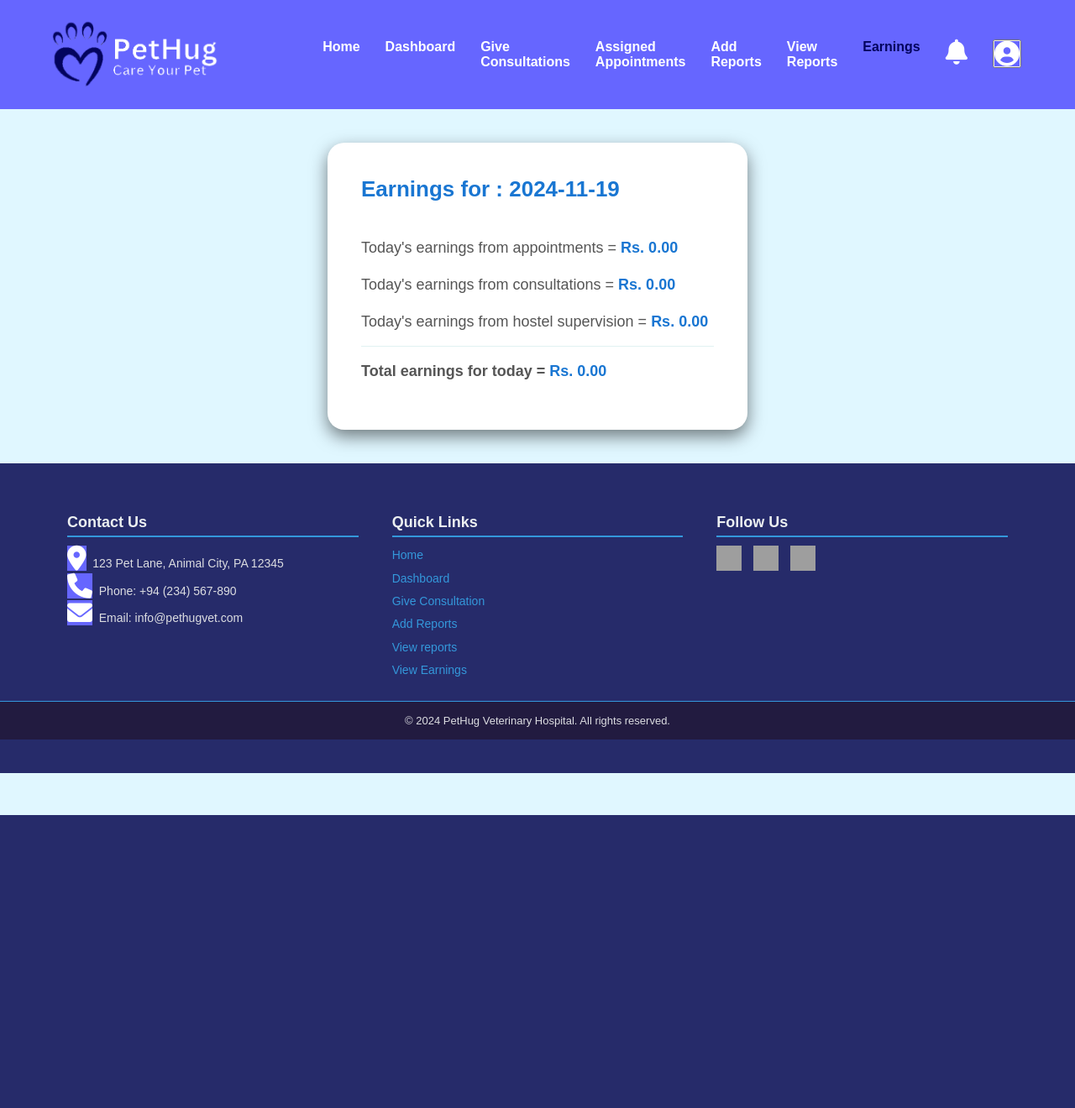
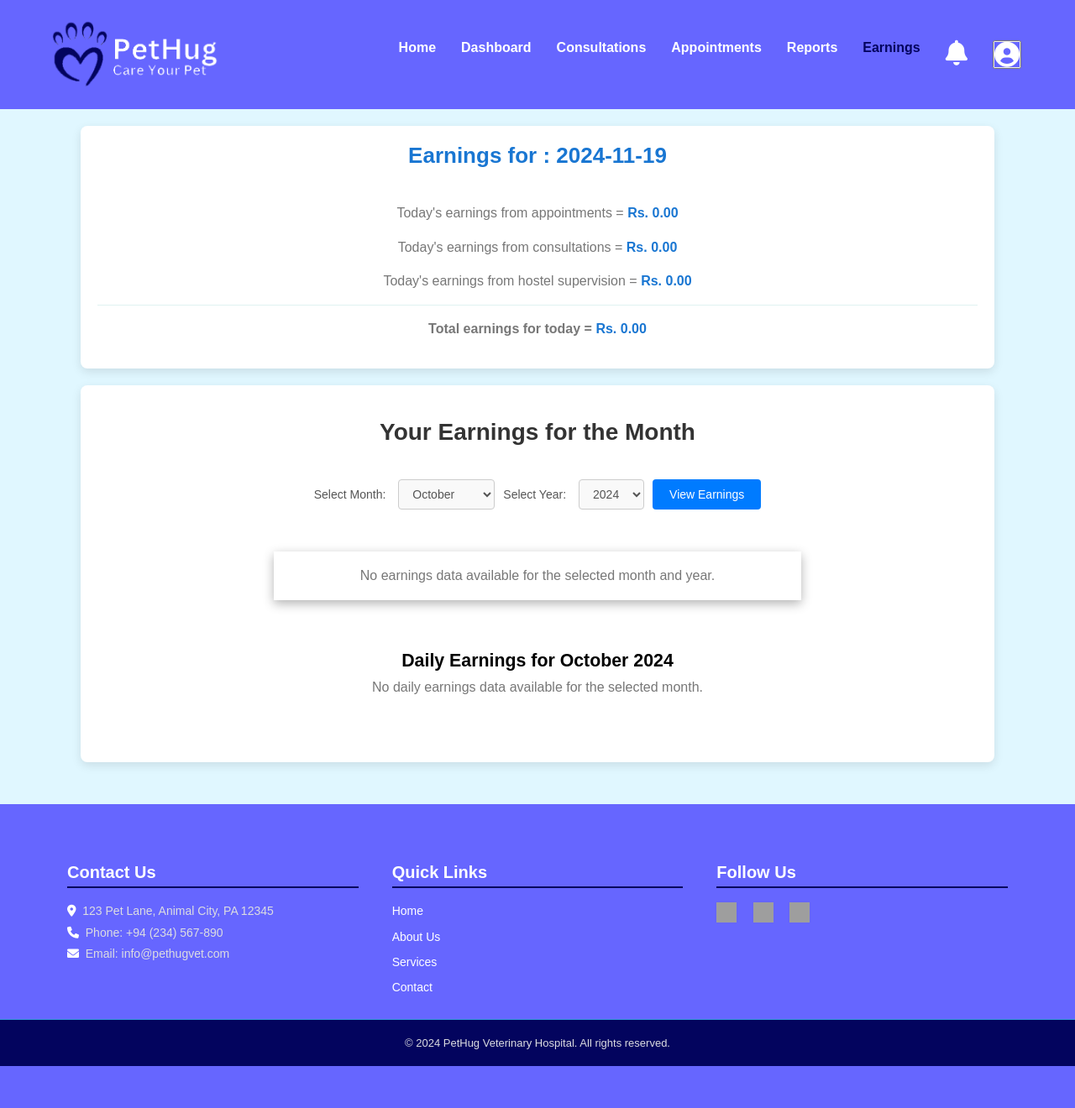
Before and after one commit to HiruniRamanayaka/PetHug-Project, a PHP site: page /doctor/doctor_earnings.php in a window 1280 px wide. Shown: the whole page at 84% size. Before the commit the page ends 971 px from the top, so only its background shows below. Run offline with PHP 8.4, Linux system fonts and the light colour scheme; the visitor is signed in with stand-in values (Sample User, id 1); tables that the repository leaves empty hold one stand-in row (values such as "Sample post"); grey boxes are pictures that could not be loaded.

Commit message:
rgrbrgbg

```diff
--- a/afterLoginDoctor_style/doctor_earning_history.css
+++ b/afterLoginDoctor_style/doctor_earning_history.css
@@ -1,5 +1,6 @@
 body{
     background-color: #e0f7ff;
+    margin-bottom: 0px;
 }
 
 .container_earnings {
--- a/afterLoginDoctor_style/doctor_earnings.css
+++ b/afterLoginDoctor_style/doctor_earnings.css
@@ -13,6 +13,7 @@ body{
 }
 
 h1 {
+    text-align: center;
     font-size: 26px;
     margin-bottom: 40px;
     color: #1976d2;
--- a/afterLoginUser_style/login.css
+++ b/afterLoginUser_style/login.css
@@ -42,9 +42,10 @@
   }
 
   .left-section img {
-      width: 120px;
+      width: 150px;
       height: auto;
       margin: 0;
+
   }
 
   .left-section h2 {
--- a/doctor/doctor_add_report.php
+++ b/doctor/doctor_add_report.php
@@ -255,4 +255,4 @@
 </html>
 
 <!-- footer -->
-<?php include_once "footer_dr.php"?>
+<?php include_once "../footer.php"?>
--- a/doctor/doctor_dashboard.php
+++ b/doctor/doctor_dashboard.php
@@ -166,6 +166,6 @@
 
 
 <!--footer-->
-<?php include_once "footer_dr.php"?>
+<?php include_once "../footer.php"?>
 
 <?php $conn->close(); ?>
--- a/doctor/doctor_earning_history.php
+++ b/doctor/doctor_earning_history.php
@@ -165,5 +165,5 @@ $conn->close();
 </html>
 
 <?php
-include_once "footer_dr.php";
+include_once "../footer.php";
 ?>
--- a/doctor/doctor_earnings.php
+++ b/doctor/doctor_earnings.php
@@ -98,7 +98,160 @@
 </body>
 </html>
 
+<?php
+// Default to last month
+$month = date('m', strtotime('last month'));
+$year = date('Y', strtotime('last month'));
+
+// Check if the user selected a specific month and year
+if (isset($_POST['month']) && isset($_POST['year'])) {
+    $month = $_POST['month'];
+    $year = $_POST['year'];
+}
+
+// Query to get the total earnings for the specified month and year
+$sql = "
+    SELECT
+        doctor_id,
+        SUM(appointment_earnings) AS total_appointment_earnings,
+        SUM(consultation_earnings) AS total_consultation_earnings,
+        SUM(hostel_earnings) AS total_hostel_earnings,
+        SUM(total_earnings) AS monthly_total_earnings
+    FROM
+        doctor_daily_earnings
+    WHERE
+        doctor_id = ?
+        AND YEAR(earnings_date) = ?
+        AND MONTH(earnings_date) = ?
+    GROUP BY
+        doctor_id
+";
+
+// Prepare and execute the query for monthly totals
+$stmt = $conn->prepare($sql);
+$stmt->bind_param("iii", $doctor_id, $year, $month);
+$stmt->execute();
+$result = $stmt->get_result();
+$earnings = $result->fetch_assoc();
+
+// Query to get daily earnings for each day in the specified month and year
+$sql_daily = "
+    SELECT
+        earnings_date,
+        appointment_earnings,
+        consultation_earnings,
+        hostel_earnings,
+        total_earnings
+    FROM
+        doctor_daily_earnings
+    WHERE
+        doctor_id = ?
+        AND YEAR(earnings_date) = ?
+        AND MONTH(earnings_date) = ?
+    ORDER BY
+        earnings_date
+";
+
+$stmt_daily = $conn->prepare($sql_daily);
+$stmt_daily->bind_param("iii", $doctor_id, $year, $month);
+$stmt_daily->execute();
+$daily_result = $stmt_daily->get_result();
+
+// Close the statements and database connection
+$stmt->close();
+$stmt_daily->close();
+
+?>
+
+<!DOCTYPE html>
+<html lang="en">
+<head>
+    <meta charset="UTF-8">
+    <title>Your Monthly Earnings</title>
+    <link rel="stylesheet" href="../afterLoginDoctor_style/doctor_earning_history.css">
+</head>
+<body>
+<div class="container_earnings">
+<h2>Your Earnings for the Month</h2>
+
+<form method="post">
+    <label for="month">Select Month:</label>
+    <select name="month" id="month">
+        <?php for ($m = 1; $m <= 12; $m++): ?>
+            <option value="<?php echo $m; ?>" <?php echo ($m == $month) ? 'selected' : ''; ?>>
+                <?php echo date('F', mktime(0, 0, 0, $m, 1)); ?>
+            </option>
+        <?php endfor; ?>
+    </select>
+    <label for="year">Select Year:</label>
+    <select name="year" id="year">
+        <?php for ($y = date('Y'); $y >= date('Y') - 5; $y--): ?>
+            <option value="<?php echo $y; ?>" <?php echo ($y == $year) ? 'selected' : ''; ?>>
+                <?php echo $y; ?>
+            </option>
+        <?php endfor; ?>
+    </select>
+    <button type="submit">View Earnings</button>
+</form>
+
+<div class="table1">
+    <?php if ($earnings): ?>
+    <table>
+        <tr>
+            <th>Appointment Earnings</th>
+            <td><?php echo number_format($earnings['total_appointment_earnings'], 2); ?></td>
+        </tr>
+        <tr>
+            <th>Consultation Earnings</th>
+            <td><?php echo number_format($earnings['total_consultation_earnings'], 2); ?></td>
+        </tr>
+        <tr>
+            <th>Hostel Earnings</th>
+            <td><?php echo number_format($earnings['total_hostel_earnings'], 2); ?></td>
+        </tr>
+        <tr>
+            <th>Total Monthly Earnings</th>
+            <td style="color : #2b78bb;" ><strong><?php echo number_format($earnings['monthly_total_earnings'], 2); ?></strong></td>
+        </tr>
+    </table>
+    <?php else: ?>
+    <p style="text-align: center;">No earnings data available for the selected month and year.</p>
+    <?php endif; ?>
+</div>
+
+<!--Daily earnings for month-->
+<div class="table2">
+    <h3>Daily Earnings for <?php echo date('F Y', mktime(0, 0, 0, $month, 1, $year)); ?></h3>
+
+    <?php if ($daily_result->num_rows > 0): ?>
+    <table>
+        <tr>
+            <th>Date</th>
+            <th>Appointment Earnings</th>
+            <th>Consultation Earnings</th>
+            <th>Hostel Earnings</th>
+            <th>Total Daily Earnings</th>
+        </tr>
+        <?php while ($daily = $daily_result->fetch_assoc()): ?>
+        <tr>
+            <td><?php echo date('Y-m-d', strtotime($daily['earnings_date'])); ?></td>
+            <td><?php echo number_format($daily['appointment_earnings'], 2); ?></td>
+            <td><?php echo number_format($daily['consultation_earnings'], 2); ?></td>
+            <td><?php echo number_format($daily['hostel_earnings'], 2); ?></td>
+            <td><?php echo number_format($daily['total_earnings'], 2); ?></td>
+        </tr>
+        <?php endwhile; ?>
+    </table>
+    <?php else: ?>
+    <p>No daily earnings data available for the selected month.</p>
+    <?php endif; ?>
+</div>
+</div>
+
+</body>
+</html>
+
 <!-- footer -->
-<?php include_once "footer_dr.php"?>
+<?php include_once "../footer.php"?>
 
 <?php $conn->close(); ?>
--- a/doctor/doctor_home.php
+++ b/doctor/doctor_home.php
@@ -75,5 +75,5 @@ if ($doctor) {
 </html>
 
 <?php
-include_once "footer_dr.php";
+include_once "../footer.php";
 ?>
--- a/doctor/doctor_notifications.php
+++ b/doctor/doctor_notifications.php
@@ -157,7 +157,7 @@ $result_read_notifications = $conn->query($sql_read_notifications);
 </html>
 
 <?php
-include_once "footer_dr.php";
+include_once "../footer.php";
 ?>
 
 <?php $conn->close(); ?>
--- a/doctor/doctor_profile.php
+++ b/doctor/doctor_profile.php
@@ -126,6 +126,6 @@
 </html>
 
 <!-- footer -->
-<?php include_once"footer_dr.php";?>
+<?php include_once"../footer.php";?>
 
 <?php $conn->close(); ?>
--- a/doctor/doctor_view_report.php
+++ b/doctor/doctor_view_report.php
@@ -97,4 +97,4 @@ $doctor_id = $_SESSION['dr_id']; // Assign doctor_id from session before using i
 </html>
 
 <!-- footer -->
-<?php include_once "footer_dr.php" ?>
+<?php include_once "../footer.php" ?>
--- a/doctor/footer_dr.php
+++ /dev/null
@@ -1,53 +0,0 @@
-<!DOCTYPE html>
-<html lang="en">
-<head>
-    <meta charset="UTF-8">
-    <meta name="viewport" content="width=device-width, initial-scale=1.0">
-    <title>Footer</title>
-    <?php echo '<link rel="stylesheet" href="https://cdnjs.cloudflare.com/ajax/libs/font-awesome/6.0.0-beta3/css/all.min.css">';?>
-    <link rel="stylesheet" href="../afterLoginUser_style/footer.css" type="text/css">
-
-</head>
-<body>
-
-    <!--footer-->
-    <footer>
-        <div class="footer-container">
-            <!-- Contact Us Section -->
-            <div class="footer-section contact-us">
-                <h4>Contact Us</h4>
-                <p><i class="fa fa-map-marker-alt"></i>&nbsp;&nbsp;123 Pet Lane, Animal City, PA 12345</p>
-                <p><i class="fas fa-phone"></i>&nbsp;&nbsp;Phone: +94 (234) 567-890</p>
-                <p><i class="fas fa-envelope"></i>&nbsp;&nbsp;Email: info@pethugvet.com</p>
-            </div>
-
-            <!-- Quick Links Section -->
-            <div class="footer-section quick-links">
-                <h4>Quick Links</h4>
-                <ul>
-                    <li><a href="doctor_home.php">Home</a></li>
-                    <li><a href="doctor_dashboard.php">Dashboard</a></li>
-                    <li><a href="give_consultation.php">Give Consultation</a></li>
-                    <li><a href="doctor_add_report.php">Add Reports</a></li>
-                    <li><a href="doctor_view_report.php">View reports</a></li>
-                    <li><a href="doctor_earnings.php">View Earnings</a></li>
-                </ul>
-            </div>
-
-            <!-- Follow Us Section -->
-            <div class="footer-section follow-us">
-                <h4>Follow Us</h4>
-                <a href="https://facebook.com" target="_blank"><img src="https://freepnglogo.com/images/all_img/facebook-logo.png" alt="Facebook"></a>
-                <a href="https://instagram.com" target="_blank"><img src="https://freepnglogo.com/images/all_img/1715965947instagram-logo-png%20(1).png" alt="Instagram"></a>
-                <a href="https://twitter.com" target="_blank"><img src="https://freepnglogo.com/images/all_img/1691832581twitter-x-icon-png.png" alt="Twitter"></a>
-            </div>
-        </div>
-
-        <!-- Footer Bottom -->
-        <div class="footer-bottom">
-            <p>&copy; 2024 PetHug Veterinary Hospital. All rights reserved.</p>
-        </div>
-    </footer>
-
-</body>
-</html>
--- a/doctor/header_dr.php
+++ b/doctor/header_dr.php
@@ -26,19 +26,18 @@ $current_page = basename($_SERVER['PHP_SELF']);
             <ul class="nav-links">
                 <li><a href="doctor_home.php" class="<?php if ($current_page == 'doctor_home.php'){echo 'active';} ?>">Home</a></li>
                 <li><a href="doctor_dashboard.php" class="<?php if($current_page == 'doctor_dashboard.php'){echo 'active';} ?>">Dashboard</a></li>
-                <li><a href="give_consultation.php" class="<?php if($current_page == 'give_consultation.php'){echo 'active';} ?>">Give <br> Consultations</a></li>
-                <li><a href="assigned_appointments.php" class="<?php if($current_page == 'assigned_appointments.php'){echo 'active';} ?>">Assigned <br> Appointments</a></li>
-                <li><a href="doctor_add_report.php" class="<?php if($current_page == 'doctor_add_report.php'){echo 'active';} ?>">Add <br>Reports</a></li>
-                <li><a href="doctor_view_report.php" class="<?php if($current_page == 'doctor_view_report.php'){echo 'active';} ?>">View <br> Reports</a></li>
+                <li><a href="give_consultation.php" class="<?php if($current_page == 'give_consultation.php'){echo 'active';} ?>"> Consultations</a></li>
+                <li><a href="assigned_appointments.php" class="<?php if($current_page == 'assigned_appointments.php'){echo 'active';} ?>">Appointments</a></li>
+
+                <li><a href="doctor_view_report.php" class="<?php if($current_page == 'doctor_view_report.php'){echo 'active';} ?>">Reports</a></li>
                 <li><a href="doctor_earnings.php" class="<?php if($current_page == 'doctor_earnings.php'){echo 'active';} ?>">Earnings</a></li>
 
                 <li><a href="doctor_notifications.php"><i style="font-size: 30px" class="fas fa-bell"></i></a></li>
 
                 <li>
-                    <button onclick="togglePopup('profilePopup')"><i style="font-size: 30px" class="fas fa-user-circle"></i></button>
+                    <button onclick="togglePopup('profilePopup')"><i style="font-size: 30px " class="fas fa-user-circle"></i></button>
                     <div id="profilePopup" class="popup">
                         <p><a href="doctor_profile.php">Profile</a></p><br>
-                        <p><a href="doctor_earning_history.php">Earning History</a></p><br>
                         <p><a href="../logout.php">Logout</a></p>
                     </div>
                 </li>
--- a/user/userLogin.php
+++ b/user/userLogin.php
@@ -88,7 +88,7 @@ $current_page = basename($_SERVER['PHP_SELF']);
   <div class="container">
     <!-- Left Section -->
     <div class="left-section">
-      <img src="../images/PetHugLogo.png" alt="Logo">
+      <img src="../images/PetHugLogo(1).png" alt="Logo">
       <h2>Login</h2>
       <p class="subtitle">Enter your email and password to access your account.</p>
 
```
Also changed, not shown: doctor/assigned_appointments.php (+15 -6 lines), doctor/give_consultation.php (+20 -6 lines), images/PetHugLogo(1).png (added).
